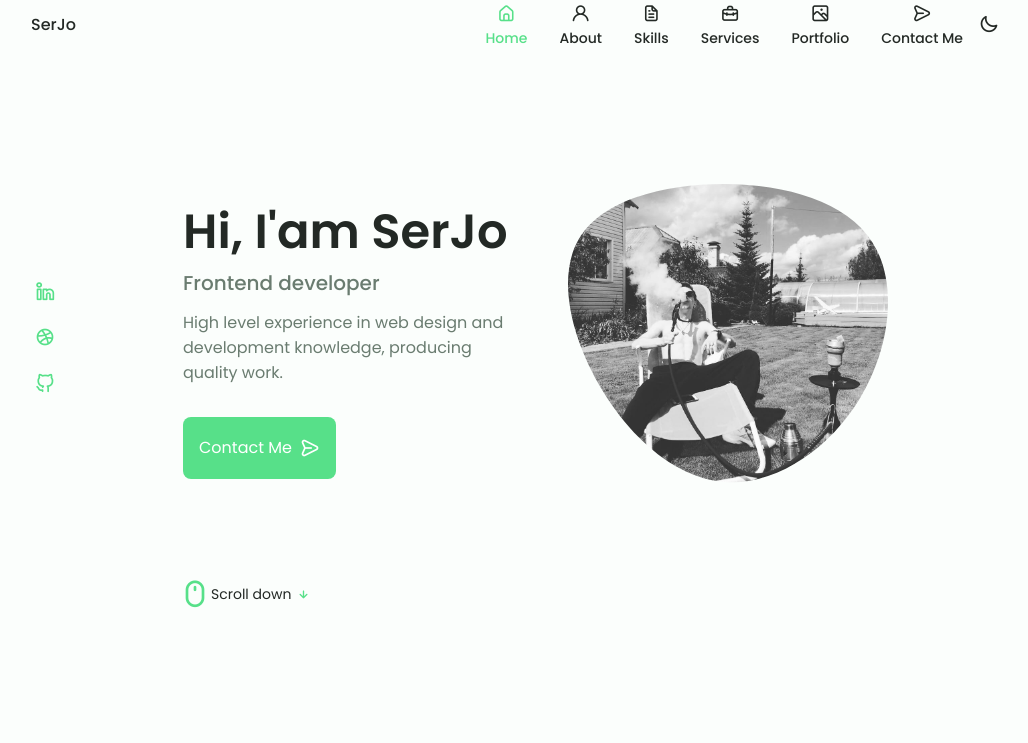
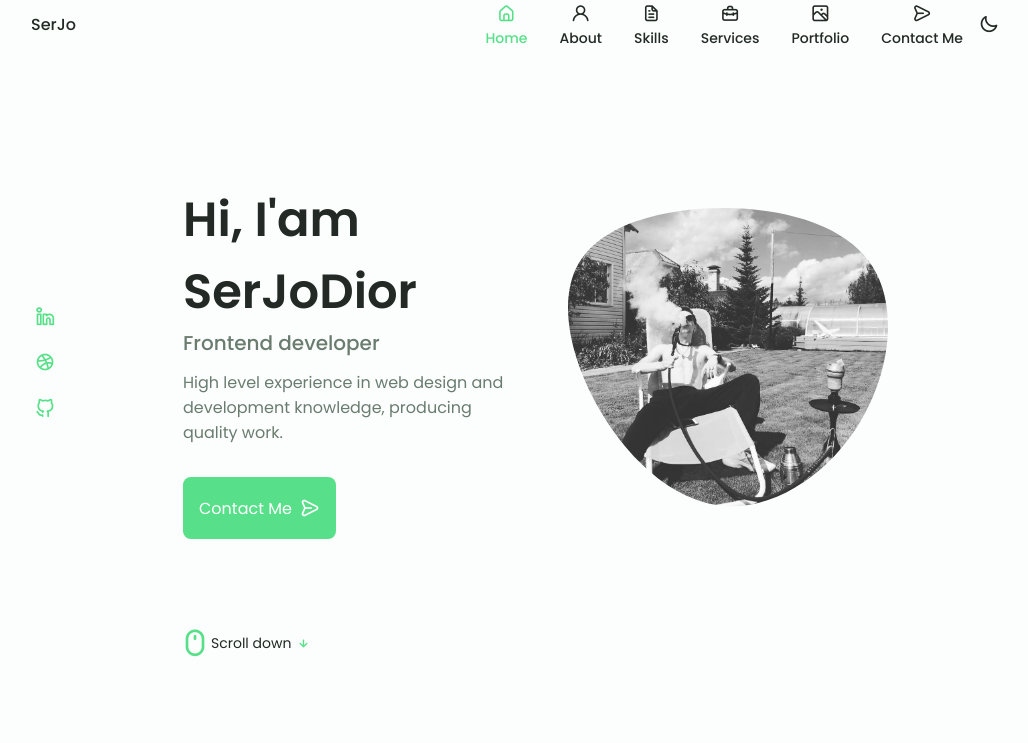
Before and after one commit to s3rezhkaa/portfolio-website.github.io, a plain HTML site: page index.html in a window 1280 px wide. Shown: the top 743 px of the page, without its empty margins (125-1153 px from the left). Drawn offline with nearby package versions, Linux system fonts and the light colour scheme.

Commit message:
Add files via upload

```diff
--- a/index.html
+++ b/index.html
@@ -107,7 +107,7 @@
                         </div>
 
                         <div class="home__data">
-                            <h1 class="home__title">Hi, I'am SerJo</h1>
+                            <h1 class="home__title">Hi, I'am SerJoDior</h1>
                             <h3 class="home__subtitle">Frontend developer</h3>
                             <p class="home__description">High level experience in web design and development knowledge, producing quality work.</p>
                             <a href="#contact" class="button button--flex">
```
